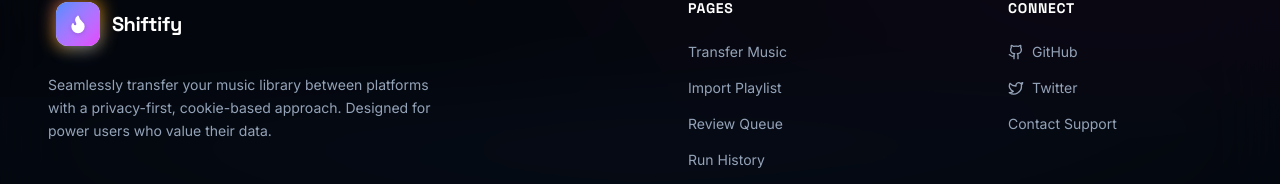
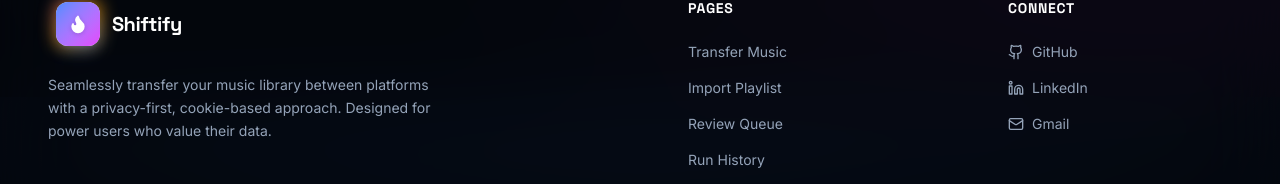
Before and after one commit to HuLaxx/Shiftify, a Next.js app: page / in a window 1280 px wide. Shown: the part 2303-2487 px from the top of the page. Built offline with nearby package versions, Linux system fonts and the light colour scheme.

Commit message:
Add LinkedIn and Gmail links to footer

```diff
--- a/src/components/PageLayout.tsx
+++ b/src/components/PageLayout.tsx
@@ -5,7 +5,7 @@ import Link from "next/link";
 import { usePathname } from "next/navigation";
 import AnimatedLogo from "@/components/AnimatedLogo";
 import GlowOrb from "@/components/ui/GlowOrb";
-import { Flame, Github, Twitter, Heart } from "lucide-react";
+import { Flame, Github, Twitter, Heart, Linkedin, Mail } from "lucide-react";
 
 const navLinks = [
     { href: "/transfer", label: "Transfer" },
@@ -119,8 +119,8 @@ export default function PageLayout({
                             <h3 className="font-display font-bold text-sm uppercase tracking-wider text-white mb-6">Connect</h3>
                             <ul className="space-y-4 text-sm text-muted-foreground">
                                 <li><Link href="https://github.com/HuLaxx/Shiftify" target="_blank" className="hover:text-blue-400 transition-colors flex items-center gap-2"><Github className="w-4 h-4" /> GitHub</Link></li>
-                                <li><Link href="#" className="hover:text-blue-400 transition-colors flex items-center gap-2"><Twitter className="w-4 h-4" /> Twitter</Link></li>
-                                <li><Link href="#" className="hover:text-blue-400 transition-colors">Contact Support</Link></li>
+                                <li><Link href="#" className="hover:text-blue-400 transition-colors flex items-center gap-2"><Linkedin className="w-4 h-4" /> LinkedIn</Link></li>
+                                <li><Link href="mailto:contact@example.com" className="hover:text-blue-400 transition-colors flex items-center gap-2"><Mail className="w-4 h-4" /> Gmail</Link></li>
                             </ul>
                         </div>
                     </div>
```
